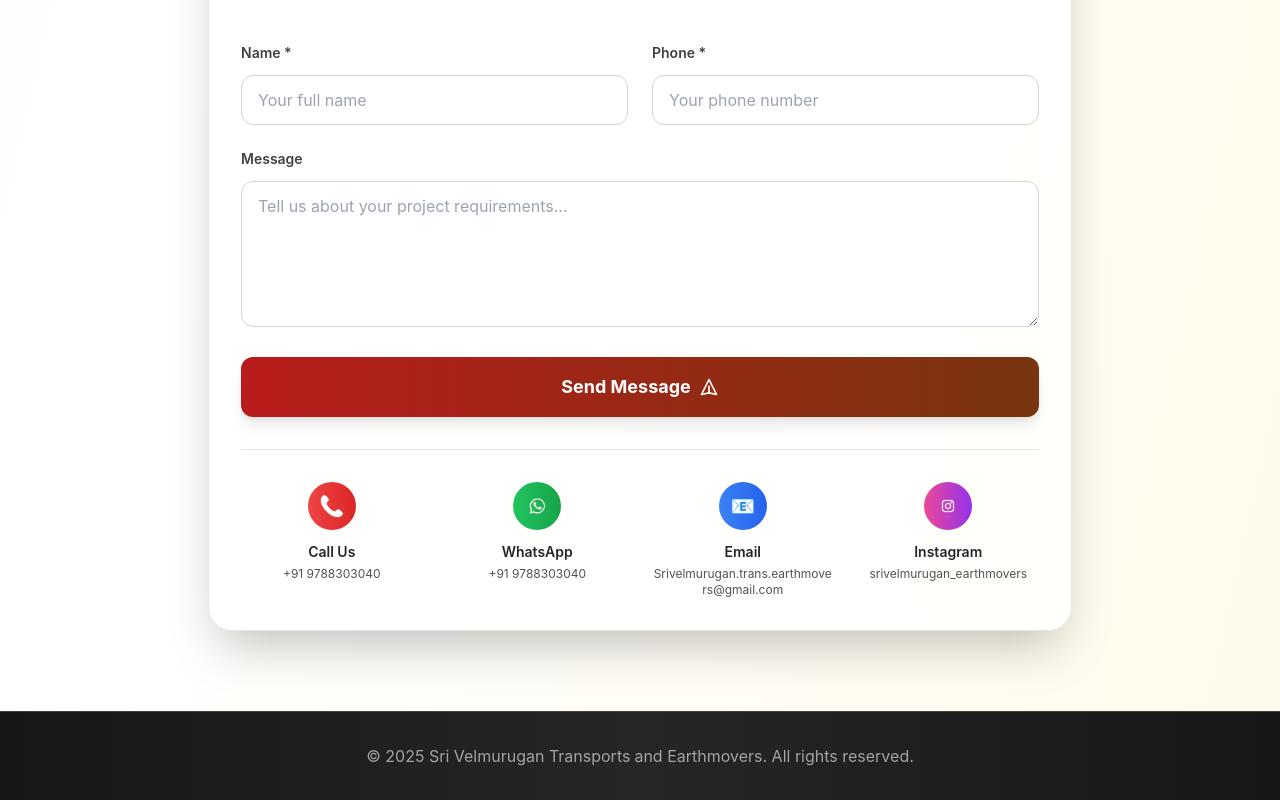
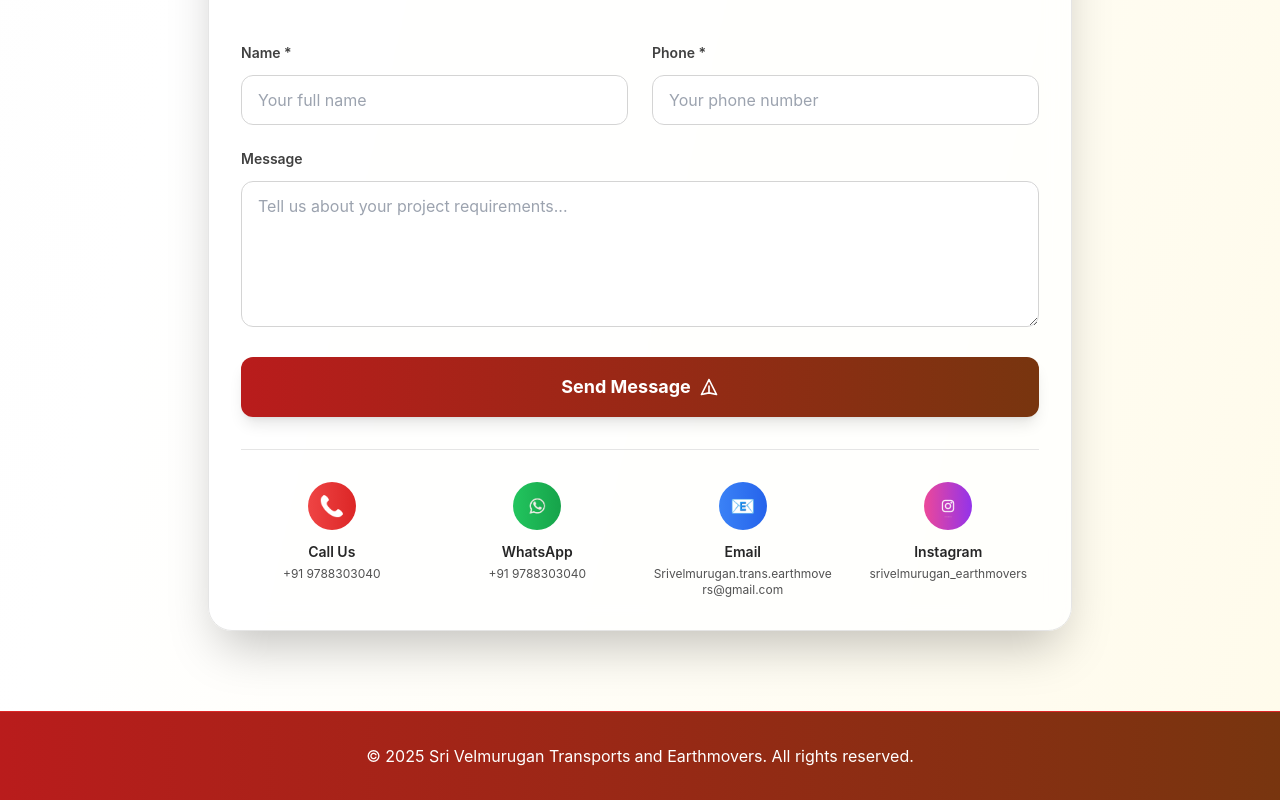
Before and after one commit to Harshanad03/Sri-Velmurugan-Transports-and-Earthmovers, a React (Create React App) app in the folder velmurugan-ui/: page / in a window 1280 px wide. Shown: the part 4791-5591 px from the top of the page. Built offline with nearby package versions, Linux system fonts and the light colour scheme; no server answers.

Commit message:
Update footer colors to match button gradient and use white text

```diff
--- a/velmurugan-ui/src/App.tsx
+++ b/velmurugan-ui/src/App.tsx
@@ -542,13 +542,13 @@ function App() {
       </div>
 
       {/* Copyright Footer */}
-      <footer className="py-6 sm:py-8 px-4 bg-gradient-to-r from-neutral-900 via-neutral-800 to-neutral-900 border-t border-neutral-700">
+      <footer className="py-6 sm:py-8 px-4 bg-gradient-to-r from-primary-700 to-secondary-900 border-t border-primary-600">
         <div className="max-w-6xl mx-auto text-center">
           <div className="flex flex-col sm:flex-row items-center justify-center space-y-1 sm:space-y-0">
-            <span className="text-neutral-400 text-sm sm:text-base text-center">
+            <span className="text-white text-sm sm:text-base text-center">
               © 2025 Sri Velmurugan Transports
             </span>
-            <span className="text-neutral-400 text-sm sm:text-base text-center sm:ml-1">
+            <span className="text-white text-sm sm:text-base text-center sm:ml-1">
               and Earthmovers. All rights reserved.
             </span>
           </div>
```
